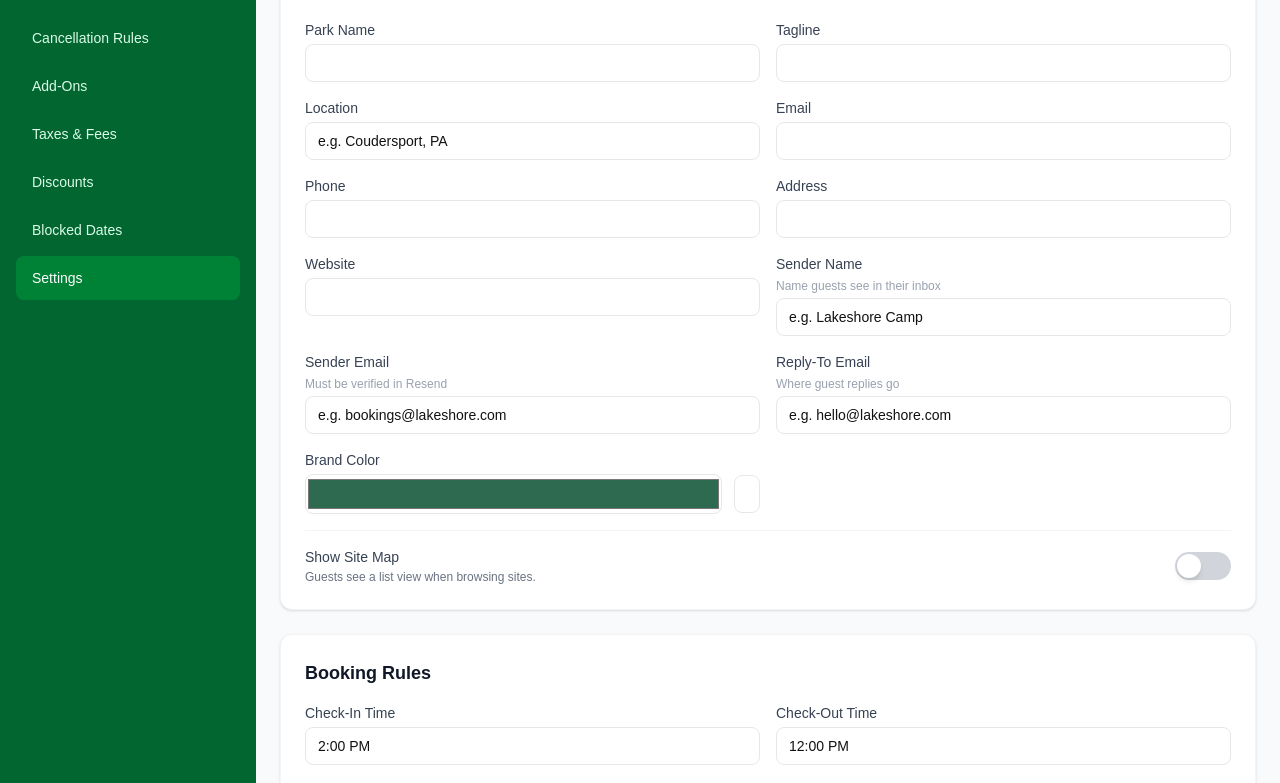
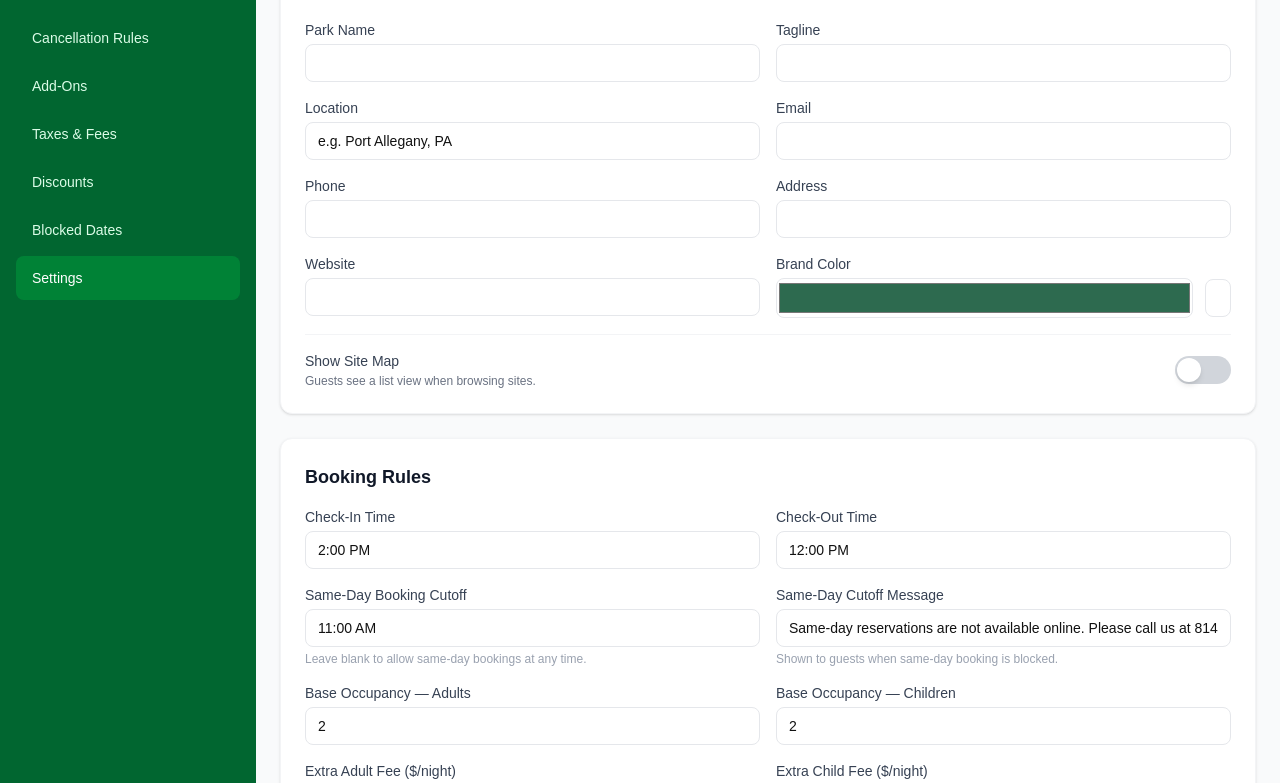
Before and after one commit to Cadyhollow/campground-reservation-template, a Next.js app: page /admin/settings in a window 1280 px wide. Shown: the part 445-1228 px from the top of the page. Built offline with nearby package versions, Linux system fonts and the light colour scheme; no server answers; the database is empty.

Commit message:
Handle both date formats in season check, sync settings page

```diff
--- a/app/admin/settings/page.tsx
+++ b/app/admin/settings/page.tsx
@@ -18,7 +18,7 @@ const defaultSettings = {
   check_in_time: '2:00 PM',
   check_out_time: '12:00 PM',
   same_day_cutoff_time: '11:00 AM',
-  same_day_cutoff_message: 'Same-day reservations are not available online. Please call us to book.',
+  same_day_cutoff_message: 'Same-day reservations are not available online. Please call us at 814-642-7674.',
   extra_adult_fee: '',
   extra_child_fee: '',
   base_occupancy_adults: 2,
@@ -28,9 +28,6 @@ const defaultSettings = {
   accent_color: '#2D6A4F',
   show_site_map: false,
   admin_password: '',
-  sender_name: '',
-  sender_email: '',
-  reply_to_email: '',
   season_start: 'May 1',
   season_end: 'October 11',
   closed_season_message: 'We are closed for the season. We look forward to welcoming you back next year!',
@@ -65,7 +62,7 @@ export default function SettingsPage() {
         check_in_time: data.check_in_time || '2:00 PM',
         check_out_time: data.check_out_time || '12:00 PM',
         same_day_cutoff_time: data.same_day_cutoff_time || '11:00 AM',
-        same_day_cutoff_message: data.same_day_cutoff_message || 'Same-day reservations are not available online. Please call us to book.',
+        same_day_cutoff_message: data.same_day_cutoff_message || 'Same-day reservations are not available online. Please call us at 814-642-7674.',
         extra_adult_fee: (data.extra_adult_fee / 100).toString(),
         extra_child_fee: (data.extra_child_fee / 100).toString(),
         base_occupancy_adults: data.base_occupancy_adults || 2,
@@ -75,9 +72,6 @@ export default function SettingsPage() {
         accent_color: data.accent_color || '#2D6A4F',
         show_site_map: data.show_site_map || false,
         admin_password: '',
-        sender_name: data.sender_name || '',
-        sender_email: data.sender_email || '',
-        reply_to_email: data.reply_to_email || '',
         season_start: data.season_start || 'May 1',
         season_end: data.season_end || 'October 11',
         closed_season_message: data.closed_season_message || 'We are closed for the season. We look forward to welcoming you back next year!',
@@ -131,9 +125,6 @@ export default function SettingsPage() {
       accent_color: form.accent_color,
       show_site_map: form.show_site_map,
       ...(form.admin_password ? { admin_password: form.admin_password } : {}),
-      sender_name: form.sender_name,
-      sender_email: form.sender_email,
-      reply_to_email: form.reply_to_email,
       season_start: form.season_start,
       season_end: form.season_end,
       closed_season_message: form.closed_season_message,
@@ -211,15 +202,11 @@ export default function SettingsPage() {
           <div className="grid grid-cols-1 md:grid-cols-2 gap-4">
             <div><label className="block text-sm font-medium text-gray-700 mb-1">Park Name</label><input className="w-full border border-gray-200 rounded-lg px-3 py-2 text-sm" value={form.park_name} onChange={e => setForm({ ...form, park_name: e.target.value })} /></div>
             <div><label className="block text-sm font-medium text-gray-700 mb-1">Tagline</label><input className="w-full border border-gray-200 rounded-lg px-3 py-2 text-sm" value={form.park_tagline} onChange={e => setForm({ ...form, park_tagline: e.target.value })} /></div>
-            <div><label className="block text-sm font-medium text-gray-700 mb-1">Location</label><input className="w-full border border-gray-200 rounded-lg px-3 py-2 text-sm" placeholder="e.g. Coudersport, PA" value={form.park_location} onChange={e => setForm({ ...form, park_location: e.target.value })} /></div>
+            <div><label className="block text-sm font-medium text-gray-700 mb-1">Location</label><input className="w-full border border-gray-200 rounded-lg px-3 py-2 text-sm" placeholder="e.g. Port Allegany, PA" value={form.park_location} onChange={e => setForm({ ...form, park_location: e.target.value })} /></div>
             <div><label className="block text-sm font-medium text-gray-700 mb-1">Email</label><input className="w-full border border-gray-200 rounded-lg px-3 py-2 text-sm" type="email" value={form.park_email} onChange={e => setForm({ ...form, park_email: e.target.value })} /></div>
             <div><label className="block text-sm font-medium text-gray-700 mb-1">Phone</label><input className="w-full border border-gray-200 rounded-lg px-3 py-2 text-sm" value={form.park_phone} onChange={e => setForm({ ...form, park_phone: e.target.value })} /></div>
             <div><label className="block text-sm font-medium text-gray-700 mb-1">Address</label><input className="w-full border border-gray-200 rounded-lg px-3 py-2 text-sm" value={form.park_address} onChange={e => setForm({ ...form, park_address: e.target.value })} /></div>
             <div><label className="block text-sm font-medium text-gray-700 mb-1">Website</label><input className="w-full border border-gray-200 rounded-lg px-3 py-2 text-sm" value={form.park_website} onChange={e => setForm({ ...form, park_website: e.target.value })} /></div>
-            <div><label className="block text-sm font-medium text-gray-700 mb-1">Sender Name</label><p className="text-xs text-gray-400 mb-1">Name guests see in their inbox</p><input className="w-full border border-gray-200 rounded-lg px-3 py-2 text-sm" placeholder="e.g. Lakeshore Camp" value={form.sender_name} onChange={e => setForm({ ...form, sender_name: e.target.value })} /></div>
-<div><label className="block text-sm font-medium text-gray-700 mb-1">Sender Email</label><p className="text-xs text-gray-400 mb-1">Must be verified in Resend</p><input type="email" className="w-full border border-gray-200 rounded-lg px-3 py-2 text-sm" placeholder="e.g. bookings@lakeshore.com" value={form.sender_email} onChange={e => setForm({ ...form, sender_email: e.target.value })} /></div>
-<div><label className="block text-sm font-medium text-gray-700 mb-1">Reply-To Email</label><p className="text-xs text-gray-400 mb-1">Where guest replies go</p><input type="email" className="w-full border border-gray-200 rounded-lg px-3 py-2 text-sm" placeholder="e.g. hello@lakeshore.com" value={form.reply_to_email} onChange={e => setForm({ ...form, reply_to_email: e.target.value })} /></div>
-
             <div><label className="block text-sm font-medium text-gray-700 mb-1">Brand Color</label><div className="flex items-center gap-3"><input type="color" className="w-12 h-10 rounded border border-gray-200 cursor-pointer" value={form.accent_color} onChange={e => setForm({ ...form, accent_color: e.target.value })} /><input className="flex-1 border border-gray-200 rounded-lg px-3 py-2 text-sm font-mono" value={form.accent_color} onChange={e => setForm({ ...form, accent_color: e.target.value })} /></div></div>
           </div>
 
--- a/app/api/availability/route.ts
+++ b/app/api/availability/route.ts
@@ -37,8 +37,10 @@ export async function GET(request: NextRequest) {
   if (settings?.season_start && settings?.season_end) {
     const arrivalDate = new Date(arrival + 'T12:00:00')
     const year = arrivalDate.getFullYear()
-    const seasonStart = new Date(`${year}-${monthDayToISO(settings.season_start)}T00:00:00`)
-    const seasonEnd = new Date(`${year}-${monthDayToISO(settings.season_end)}T23:59:59`)
+    const startPart = settings.season_start.length === 10 ? settings.season_start.slice(5) : monthDayToISO(settings.season_start)
+    const endPart = settings.season_end.length === 10 ? settings.season_end.slice(5) : monthDayToISO(settings.season_end)
+    const seasonStart = new Date(`${year}-${startPart}T00:00:00`)
+    const seasonEnd = new Date(`${year}-${endPart}T23:59:59`)
 
     if (arrivalDate < seasonStart || arrivalDate > seasonEnd) {
       return NextResponse.json({
```
